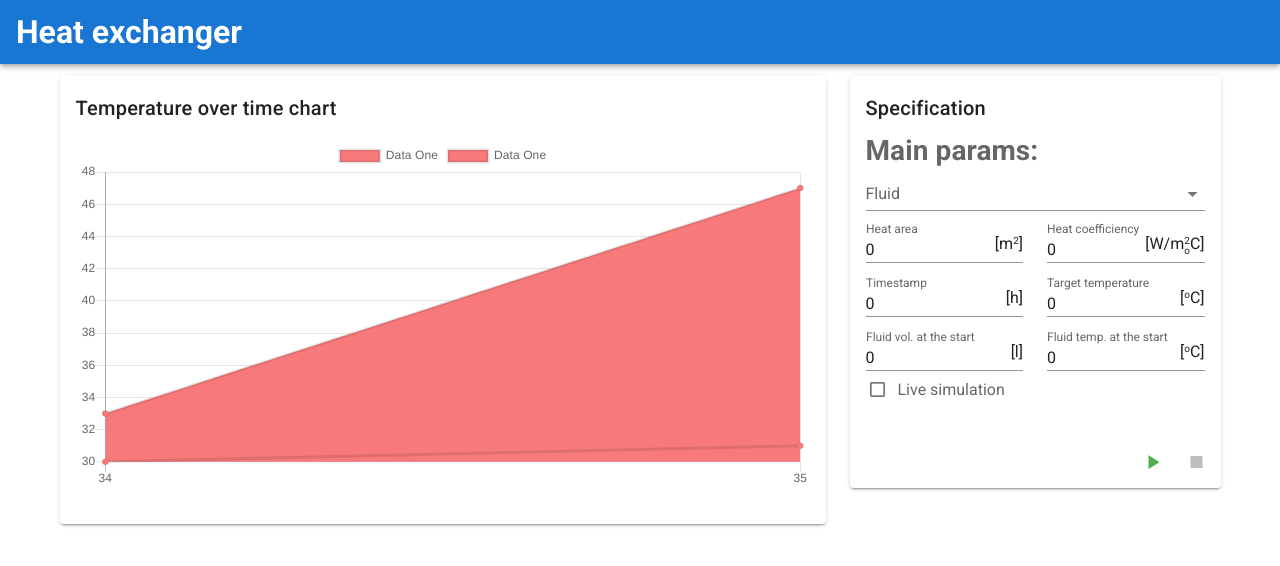
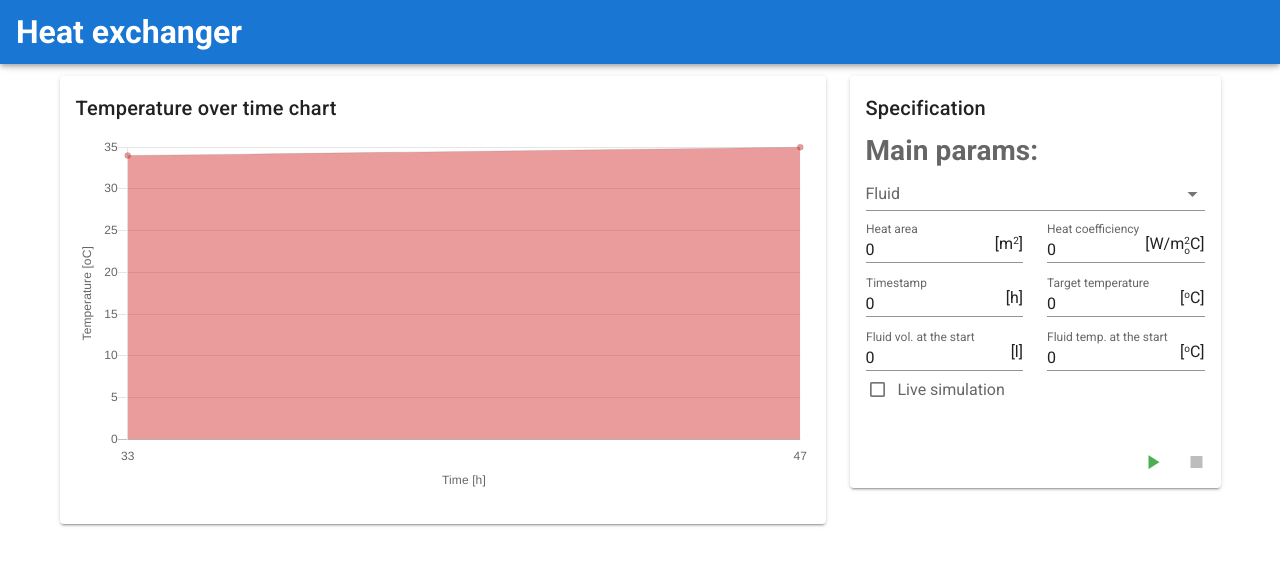
Before and after one commit to Cheriit/Heat_Exchanger, a Vue app: page / in a window 1280 px wide. Shown: the top 566 px of the page. Built offline with nearby package versions, Linux system fonts and the light colour scheme.

Commit message:
Chart fixes

```diff
--- a/src/App.vue
+++ b/src/App.vue
@@ -11,16 +11,22 @@
           <v-col class="col-lg-8 col-12">
             <chart
               :chart-data="temperatureData"
+              :chart-labels="chartLabels"
+              chart-color="#d32f2f7a"
               title="Temperature over time chart"
               :height="352"
               class="mb-3"
+              y-axis-label="Temperature [oC]"
             />
             <v-fade-transition>
               <chart
                 v-if="isLive"
                 :chart-data="volumeData"
+                :chart-labels="chartLabels"
+                chart-color="#1e88e57a"
                 title="Water volume over time chart"
                 :height="264"
+                y-axis-label="Volume [l]"
               />
             </v-fade-transition>
           </v-col>
@@ -28,7 +34,7 @@
             <data-form
               @changedIsLive="updateIsLive"
               @stopSimulation="stopSimulation"
-              @runSimulation="runSimulation"
+              @startSimulation="startSimulation"
               @pauseSimulation="pauseSimulation"
               @updateLiveData="updateLiveData"
             />
@@ -50,29 +56,23 @@ export default {
     Chart
   },
   data: () => ({
-    temperatureData: {},
-    volumeData: {},
+    temperatureData: [],
+    volumeData: [],
+    chartLabels: [],
     isLive: false,
     isPaused: false,
-    formData: {}
+    formData: {},
+    intervalId: 0
   }),
   methods: {
     fillData() {
-      this.temperatureData = {
-        labels: [this.getRandomInt(), this.getRandomInt()],
-        datasets: [
-          {
-            label: "Data One",
-            backgroundColor: "#f87979",
-            data: [this.getRandomInt(), this.getRandomInt()]
-          },
-          {
-            label: "Data One",
-            backgroundColor: "#f87979",
-            data: [this.getRandomInt(), this.getRandomInt()]
-          }
-        ]
-      };
+      this.temperatureData = [this.getRandomInt(), this.getRandomInt()];
+      this.chartLabels = [this.getRandomInt(), this.getRandomInt()];
+    },
+    appendData() {
+      this.temperatureData = [...this.temperatureData, this.getRandomInt()];
+      this.volumeData = [...this.volumeData, this.getRandomInt()];
+      this.chartLabels = [...this.chartLabels, this.getRandomInt()];
     },
     getRandomInt() {
       return Math.floor(Math.random() * (50 - 5 + 1)) + 5;
@@ -81,18 +81,26 @@ export default {
       this.isLive = isLive;
     },
     stopSimulation() {
+      clearInterval(this.intervalId);
       this.isPaused = false;
-      this.temperatureData = { labels: [], datasets: [] };
-      this.volumeData = { labels: [], datasets: [] };
+      this.temperatureData = [];
+      this.volumeData = [];
+      this.chartLabels = [];
     },
-    runSimulation(data) {
+    startSimulation(data) {
       this.formData = data;
       this.isPaused = false;
       // RUN REQUEST IN LOOP IF isLive
+      if (this.isLive) {
+        this.intervalId = setInterval(() => this.appendData(), 1000);
+      } else {
+        this.fillData();
+      }
     },
     pauseSimulation() {
       this.isPaused = true;
       // Stop runSimulation
+      clearInterval(this.intervalId);
     },
     updateLiveData(data) {
       this.formData = { ...this.formData, data };
--- a/src/Chart.vue
+++ b/src/Chart.vue
@@ -4,7 +4,11 @@
       {{ title }}
     </v-card-title>
     <v-card-text class="chart">
-      <line-chart :chart-data="chartData" :height="height" />
+      <line-chart
+        :chart-data="formattedChartData"
+        :height="height"
+        :options="options"
+      />
     </v-card-text>
     <v-card-actions>
       <v-spacer />
@@ -18,9 +22,100 @@ export default {
   name: "chart",
   components: { LineChart },
   props: {
-    chartData: {},
+    chartData: {
+      type: Array,
+      default: function() {
+        return [];
+      }
+    },
+    chartLabels: {
+      type: Array,
+      default: function() {
+        return [];
+      }
+    },
+    chartColor: {},
     title: {},
-    height: {}
+    height: {},
+    yAxisLabel: {}
+  },
+  data: () => ({
+    formattedChartData: {
+      labels: [],
+      datasets: [
+        {
+          borderColor: "",
+          backgroundColor: "",
+          borderWidth: 1,
+          pointBorderColor: "",
+          data: []
+        }
+      ]
+    }
+  }),
+  computed: {
+    options() {
+      return {
+        scales: {
+          yAxes: [
+            {
+              ticks: {
+                beginAtZero: true
+              },
+              gridLines: {
+                display: true
+              },
+              scaleLabel: {
+                display: true,
+                labelString: this.yAxisLabel
+              }
+            }
+          ],
+          xAxes: [
+            {
+              gridLines: {
+                display: false
+              },
+              scaleLabel: {
+                display: true,
+                labelString: "Time [h]"
+              }
+            }
+          ]
+        },
+        legend: {
+          display: false
+        },
+        tooltips: {
+          enabled: true,
+          callbacks: {
+            title: tooltopitems => {
+              return `Time: ${tooltopitems[0].xLabel}h`;
+            }
+          }
+        },
+        responsive: true,
+        maintainAspectRatio: false
+      };
+    }
+  },
+  watch: {
+    chartData: function() {
+      this.formattedChartData.datasets[0] = {
+        ...this.formattedChartData.datasets[0],
+        data: this.chartData
+      };
+      this.formattedChartData = {
+        ...this.formattedChartData,
+        labels: this.chartLabels
+      };
+    }
+  },
+  created() {
+    this.formattedChartData.datasets[0] = {
+      ...this.formattedChartData.datasets[0],
+      backgroundColor: this.chartColor
+    };
   }
 };
 </script>
--- a/src/DataForm.vue
+++ b/src/DataForm.vue
@@ -10,7 +10,6 @@
           v-model="selectedFluid"
           :items="fluids"
           item-text="name"
-          item-value="value"
           :rules="[v => !!v || 'You have to choose fluid']"
           label="Fluid"
           :disabled="isRunning"
--- a/src/components/LineChart.js
+++ b/src/components/LineChart.js
@@ -6,17 +6,11 @@ export default {
   extends: Line,
   mixins: [reactiveProp],
   props: {
-    chartData: {
-      type: Object,
-      default: null
-    },
+    chartData: {},
     options: {
       type: Object,
       default: function() {
-        return {
-          responsive: true,
-          maintainAspectRatio: false
-        };
+        return {};
       }
     }
   },
```
